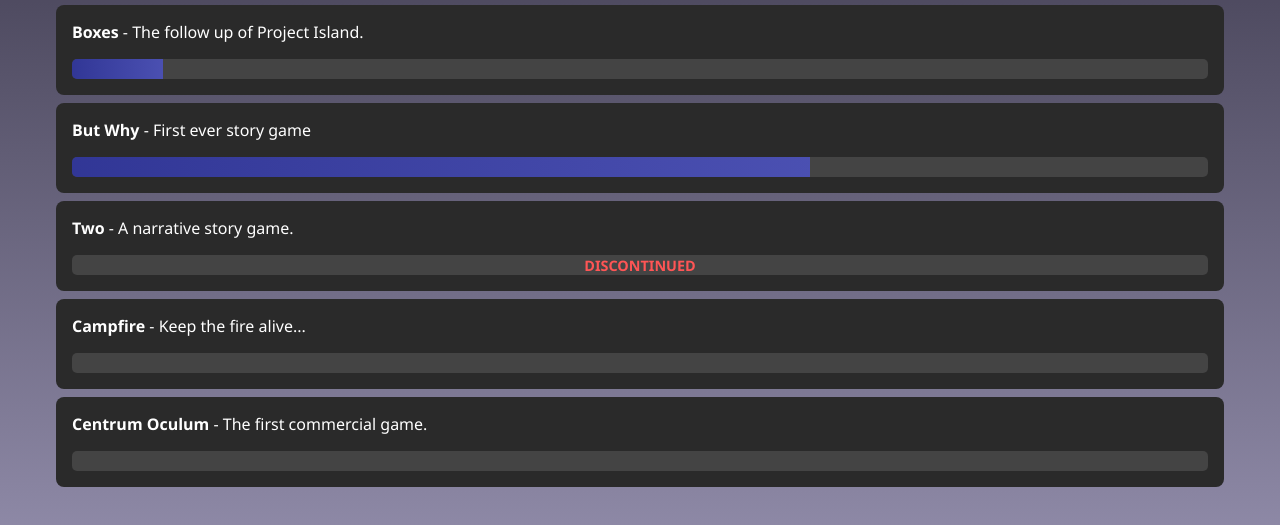
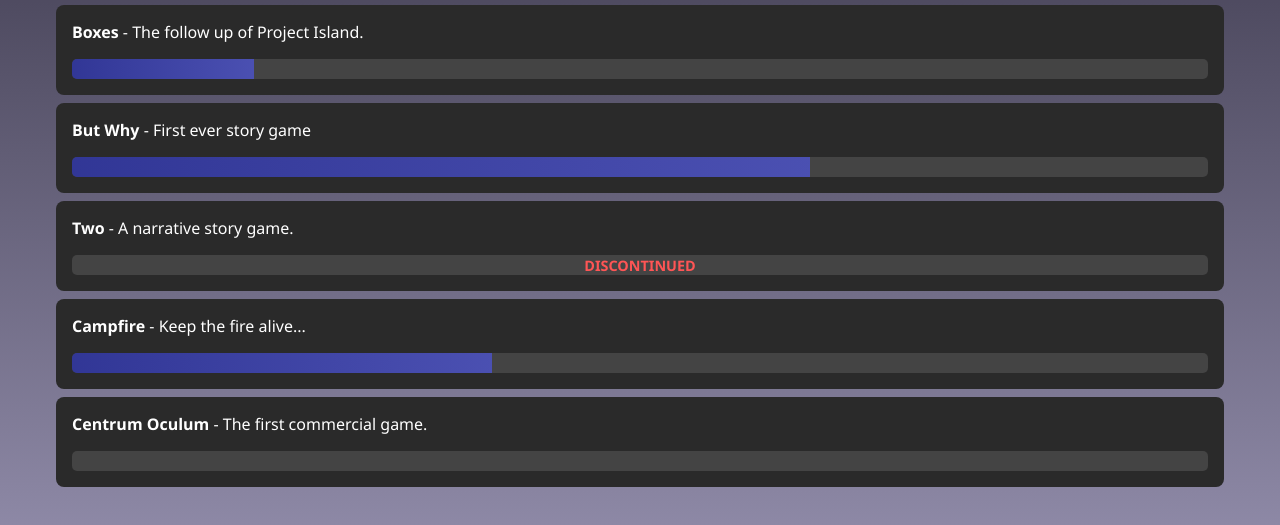
Before and after one commit to sleepDeniedStudios/SDSsite, a plain HTML site: page index.html in a window 1280 px wide. Shown: the part 403-928 px from the top of the page. Drawn offline with Linux system fonts and the light colour scheme.

Commit message:
Updated progress: Boxes, Campfire

```diff
--- a/index.html
+++ b/index.html
@@ -35,7 +35,7 @@
         <li data-project="Boxes">
           <strong>Boxes</strong> - The follow up of Project Island.
           <div class="progress-container">
-            <div class="progress-bar" style="width: 8%;"></div>
+            <div class="progress-bar" style="width: 16%;"></div>
           </div>
         </li>
 
@@ -56,7 +56,7 @@
         <li data-project="Campfire">
           <strong>Campfire</strong> - Keep the fire alive...
           <div class="progress-container">
-            <div class="progress-bar" style="width: 0%;"></div>
+            <div class="progress-bar" style="width: 37%;"></div>
           </div>
         </li>
 
```
